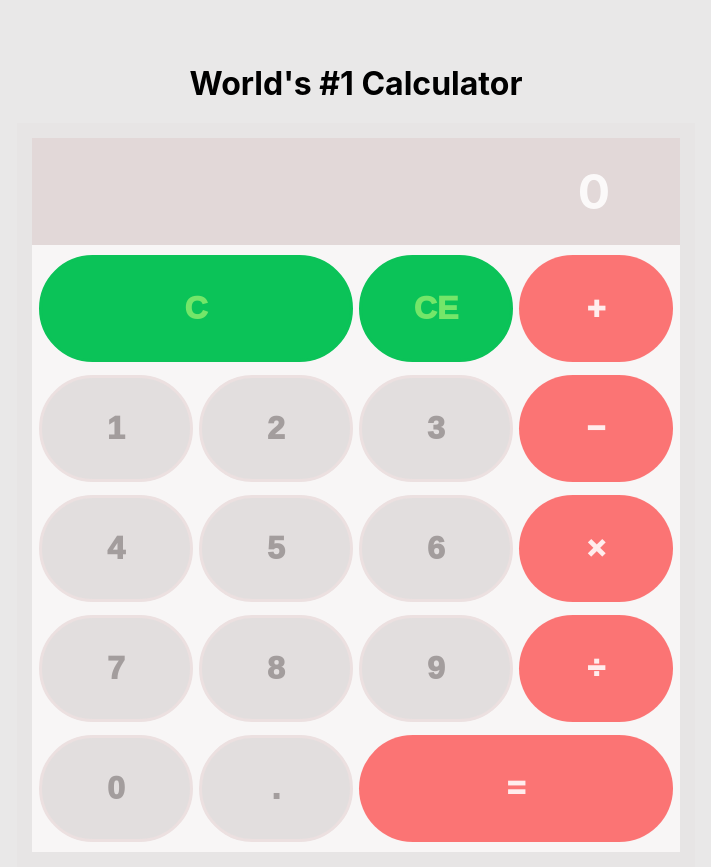
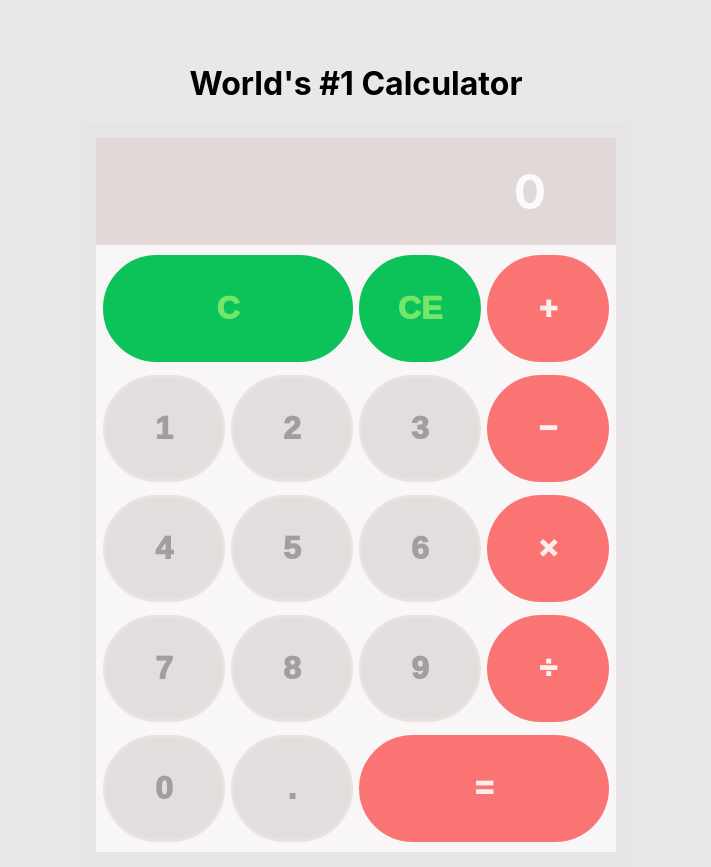
Before and after one commit to HuzefaUsama25/react-calculator, a React (Create React App) app: page / in a window 1280 px wide. Shown: the whole page, without its empty margins (284-995 px from the left). Built offline with nearby package versions, Linux system fonts and the light colour scheme.

Commit message:
Removed Most Bugs

```diff
--- a/src/components/Calculator.js
+++ b/src/components/Calculator.js
@@ -12,7 +12,7 @@ export default function Calculator() {
     }
 
     function btnTapped(value) {
-        if (operators.includes(display.slice(-1)) && operators.includes(value)){
+        if (operators.includes(display.toString().slice(-1)) && operators.includes(value)){
             console.log("Error!")
         }
 
--- a/src/index.css
+++ b/src/index.css
@@ -37,7 +37,7 @@ body {
 
 .keypad {
   display: grid;
-  grid-template-columns: 10em 10em 10em 10em;
+  grid-template-columns: 8em 8em 8em 8em;
   background-color: rgb(248, 246, 246);
   padding: 0.25em;
 }
@@ -51,7 +51,7 @@ button {
   border: 0.2rem solid rgb(236, 224, 224);
   background-color: rgb(226, 222, 222);
   text-align: center;
-  padding: 1em 0.5em;
+  padding: 1em;
   font-size: 30px;
   font-size: 2em;
   border-radius: 3em;
```
